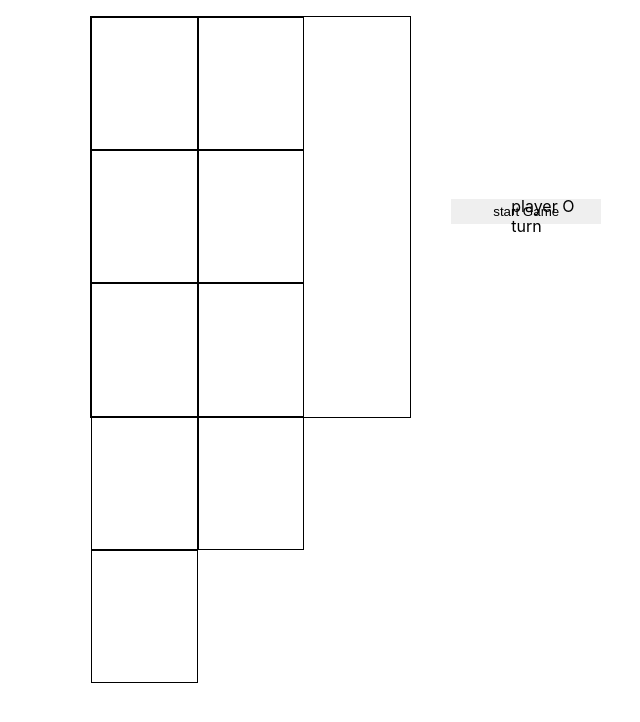
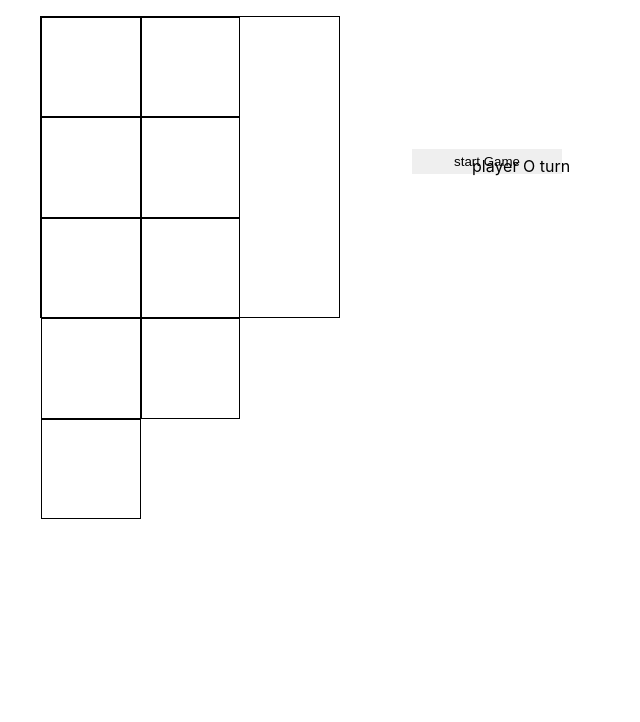
Before and after one commit to saher-elgendy/Tic-Tac-Toe-Game, a React (Create React App) app: page / in a window 1280 px wide. Shown: the top 722 px of the page, without its empty margins (300-940 px from the left). Built offline with nearby package versions, Linux system fonts and the light colour scheme.

Commit message:
fix game style

```diff
--- a/src/index.css
+++ b/src/index.css
@@ -25,16 +25,15 @@ button {
 }
 
 .App {
-  width: 500px;
+  width: 600px;
   margin: 1rem auto;
   display: flex;
-  justify-content: space-between;
   align-items: center
 }
 
 .game {
-  width: 400px;
-  height: 400px;
+  width: 300px;
+  height: 300px;
   display: flex;
 }
 
@@ -59,4 +58,10 @@ button {
 
 .moves {
   width: 100px;
+  margin-left: 2rem;
 }
+
+.game-status {
+  width: 150px;
+
+}
```
